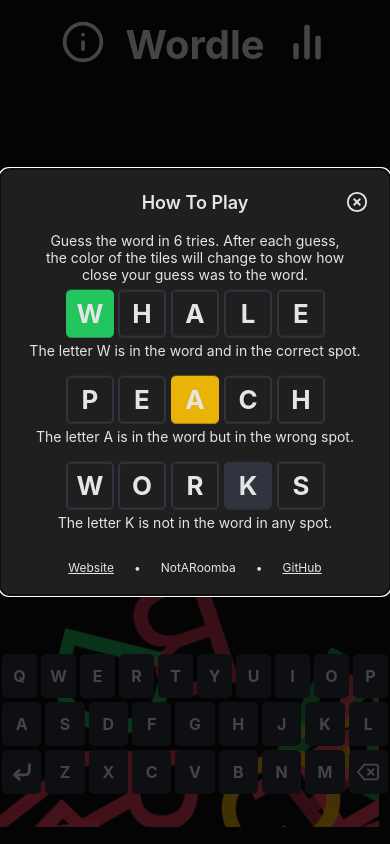
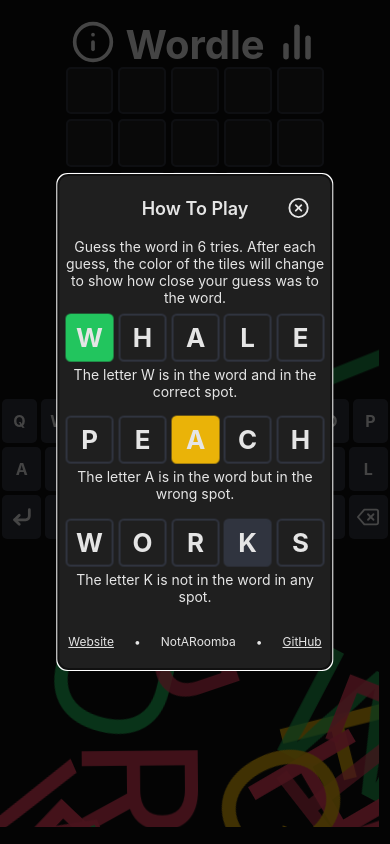
Before and after one commit to NotARoomba/Wordle, a React (Vite) app: page / in a window 390 px wide. Built offline with nearby package versions, Linux system fonts and the light colour scheme; a web font is replaced by a local one.

Commit message:
mobile friendly

```diff
--- a/src/css/App.css
+++ b/src/css/App.css
@@ -38,16 +38,17 @@
   margin: 10px;
   font-size: 40px;
   font-weight: 700;
-  margin-bottom: 0px;
+  margin-bottom: -20px;
   display: flex;
   justify-content: center;
 }
 .top-text > p {
-  margin: 10px;
+  margin: 0px;
+  padding: 10px 0px;
 }
 .words-box {
   display: grid;
-  margin-top: 20px;
+  margin-top: 0px;
   margin-bottom: 15px;
 }
 .word-complete,.word-uncomplete,.word-inprogress {
@@ -211,7 +212,7 @@
   color: var(--text-color);
 }
 .keyboard {
-  margin-bottom: 50px;
+  margin-bottom: 500px;
 }
 .keyboard-row{
   /* position:static; */
@@ -338,6 +339,7 @@
 }
 .error {
   position:absolute;
+  z-index: 100;
   left: 50%;
   top: 11%;
   transform: translate(-50%);
@@ -345,7 +347,7 @@
   min-height: 20px;
   width: fit-content;
   background-color: var(--error-color);
-  margin: auto;
+  margin: none;
   padding: 10px;
   border-radius: 10px;
   margin-bottom: 10px;
@@ -377,15 +379,15 @@
   animation: jiggle var(--anim-duration)
 }
 .info-modal,.statistics {
-  /* position: absolute; */
-  margin: auto;
-  margin-top: 20vh;
-  margin-bottom: 20vh;
-  /* left: 50%; */
-  /* top: 10%; */
+  position: absolute;
+  /* margin: auto; */
+  /* margin-top: 20vh; */
+  /* margin-bottom: 20vh; */
+  left: 50%;
+  top: 50%;
   /* bottom: 10%; */
   max-height: fit-content;
-  /* transform: translate(-50%); */
+  transform: translate(-50%, -50%);
   border-radius: 10px;
   max-width: fit-content;
   min-width: fit-content;
@@ -660,8 +662,8 @@
   justify-content: center;
   justify-self: center;
   margin: auto;
-  margin-top: 0;
-  margin-bottom: 0;
+  margin-top: -20px;
+  margin-bottom: 3px;
   padding: 10px;
   font-weight: 700;
   padding-left: 20px;
--- a/src/jsx/Wordle.jsx
+++ b/src/jsx/Wordle.jsx
@@ -161,7 +161,7 @@
     <div className="wordle">
       <div className="top-text">
       <button tabIndex="-1" onClick={(e) => { e.currentTarget.blur();setInfoModal(true)}}><img id="info-img" src="/assets/info.svg"/></button>
-        <p>Wordle</p>
+        <p className="no-margin-bottom">Wordle</p>
         <button tabIndex="-1" onClick={(e) => { e.currentTarget.blur();setStatsModal(true)}}><img id="bar-chart-img" src="/assets/bar-chart.svg"/></button>
       </div>
       <Statistics statistics={statistics} gameStatus={gameState} answer={answer} modalOpen={statsModal} closeModal={closeStatsModal}/>
```
Also changed, not shown: 6 other files (tests, documents, lock files or other folders).
